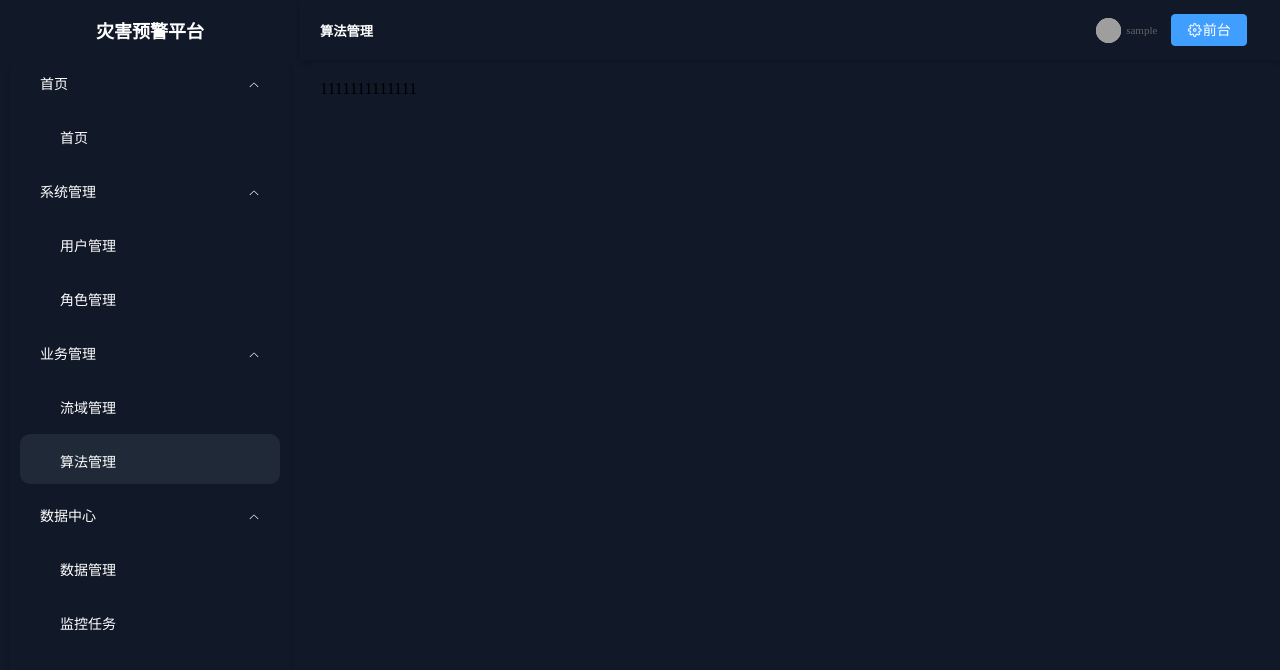
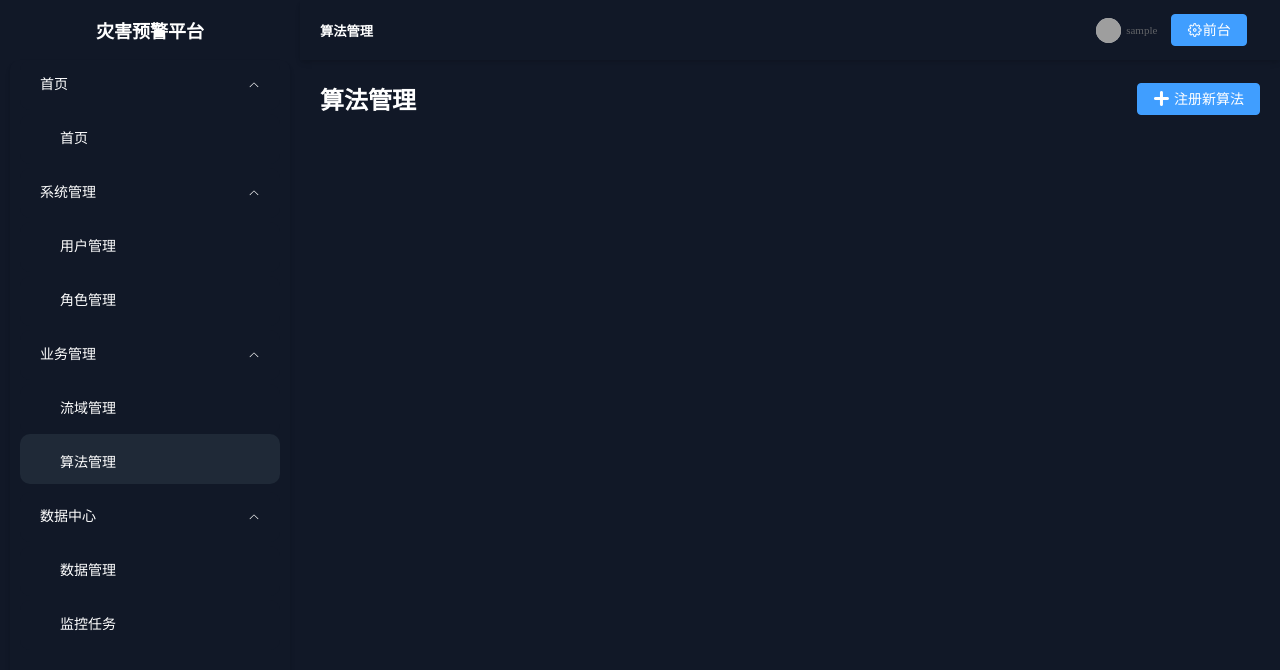
Before and after one commit to lanxiluo123/manger, a Vue app: page /algorithm in a window 1280 px wide. Shown: the top 670 px of the page. Built offline with nearby package versions, Linux system fonts and the light colour scheme; sample sign-in values are in the browser's storage; grey boxes are pictures that could not be loaded.

Commit message:
modify；修改缺陷

```diff
--- /dev/null
+++ b/src/components/box/index.vue
@@ -0,0 +1,36 @@
+<template>
+    <div class="boxView">
+        <div class="boxView-title">
+            <slot name="title"></slot>
+            <slot name="btn"></slot>
+        </div>
+        <div class="boxView-content">
+            <slot name="content">
+
+            </slot>
+        </div>
+    </div>
+</template>
+
+<script setup>
+
+</script>
+<style lang="scss" scoped>
+.boxView{
+    width: 100%;
+    height: 100%;
+    &-title{
+        width: 100%;
+        height: vh(50);
+        display: flex;
+        justify-content: space-between;
+        align-items: center;
+        color: white;
+    }
+    &-content{
+        width: 100%;
+        margin-top: vh(10);
+        height: calc(100% - vh(60));
+    }
+}
+</style>
--- a/src/routes/index.js
+++ b/src/routes/index.js
@@ -66,10 +66,30 @@ const router = createRouter({
             path: '/viewer',
             name: 'viewer',
             component: () => import(/* webpackChunkName: "login" */ '@views/viewer/index.vue'),
-            meta: {},
+            meta: { requiresAuth: true },
         }
 
     ]
 })
+router.beforeEach((to, from, next) => {
+    // 获取 token（这里假设 token 存储在 sessionStorage
+    const token = sessionStorage.getItem('token')
+
+    // 检查路由是否需要认证
+    if (to.meta.requiresAuth) {
+        // 有 token，允许访问
+        if (token) {
+            next()
+        }
+        // 没有 token，跳转到登录页
+        else {
+            next('/login')
+        }
+    }
+    // 不需要认证的路由，直接放行
+    else {
+        next()
+    }
+})
 
 export default router
--- a/src/views/Algorithm/index.vue
+++ b/src/views/Algorithm/index.vue
@@ -1,3 +1,23 @@
 <template>
-    <div>1111111111111</div>
+    <box-view>
+        <template #title>
+            <h2>算法管理</h2>
+        </template>
+        <template #btn>
+            <el-button type="primary" size="mini" @click="add"><i class="iconfont icon-jia"
+                    style="margin-right: 5px;"></i>注册新算法</el-button>
+        </template>
+        <template #content>
+
+        </template>
+    </box-view>
 </template>
+<script setup>
+import boxView from '@components/box/index.vue'
+
+
+
+function add() {
+
+}
+</script>
--- a/src/views/Layout/index.vue
+++ b/src/views/Layout/index.vue
@@ -34,7 +34,6 @@ import Nav from '@views/Layout/nav.vue'
   &-content {
     width: calc(100vw - $nav-width);
     height: 100%;
-
     &-routerConten {
       width: 100%;
       height: calc(100vh - 60px);
--- a/src/views/Login.vue
+++ b/src/views/Login.vue
@@ -181,10 +181,11 @@ const handleLogin = async () => {
 
 async function getUser() {
   try {
-    const data = await getUserInforApi()
+    const { data: { userId = '', username = '' } } = {} = await getUserInforApi()
     sessionStorage.setItem('username', username)
+    await router.isReady()
+    router.push('/viewer')
     ElMessage.success(`登录成功！欢迎 ${username}`)
-    // router.push('/viewer')
   } catch (error) {
 
   }
@@ -490,6 +491,7 @@ getCode();
   0% {
     transform: rotate(0deg);
   }
+
   100% {
     transform: rotate(360deg);
   }
--- a/src/views/Monitoring/index.vue
+++ b/src/views/Monitoring/index.vue
@@ -1,3 +1,3 @@
 <template>
-    <div>1111111111111</div>
+    <div>11</div>
 </template>
--- a/src/views/Watershed/index.vue
+++ b/src/views/Watershed/index.vue
@@ -1,3 +1,23 @@
 <template>
-    <div>1111111111111</div>
+    <box-view>
+        <template #title>
+            <h2>流域管理</h2>
+        </template>
+        <template #btn>
+            <el-button type="primary" size="mini" @click="add"><i class="iconfont icon-jia"
+                    style="margin-right: 5px;"></i>添加流域</el-button>
+        </template>
+        <template #content>
+
+        </template>
+    </box-view>
 </template>
+<script setup>
+import boxView from '@components/box/index.vue'
+
+
+
+function add() {
+
+}
+</script>
```
